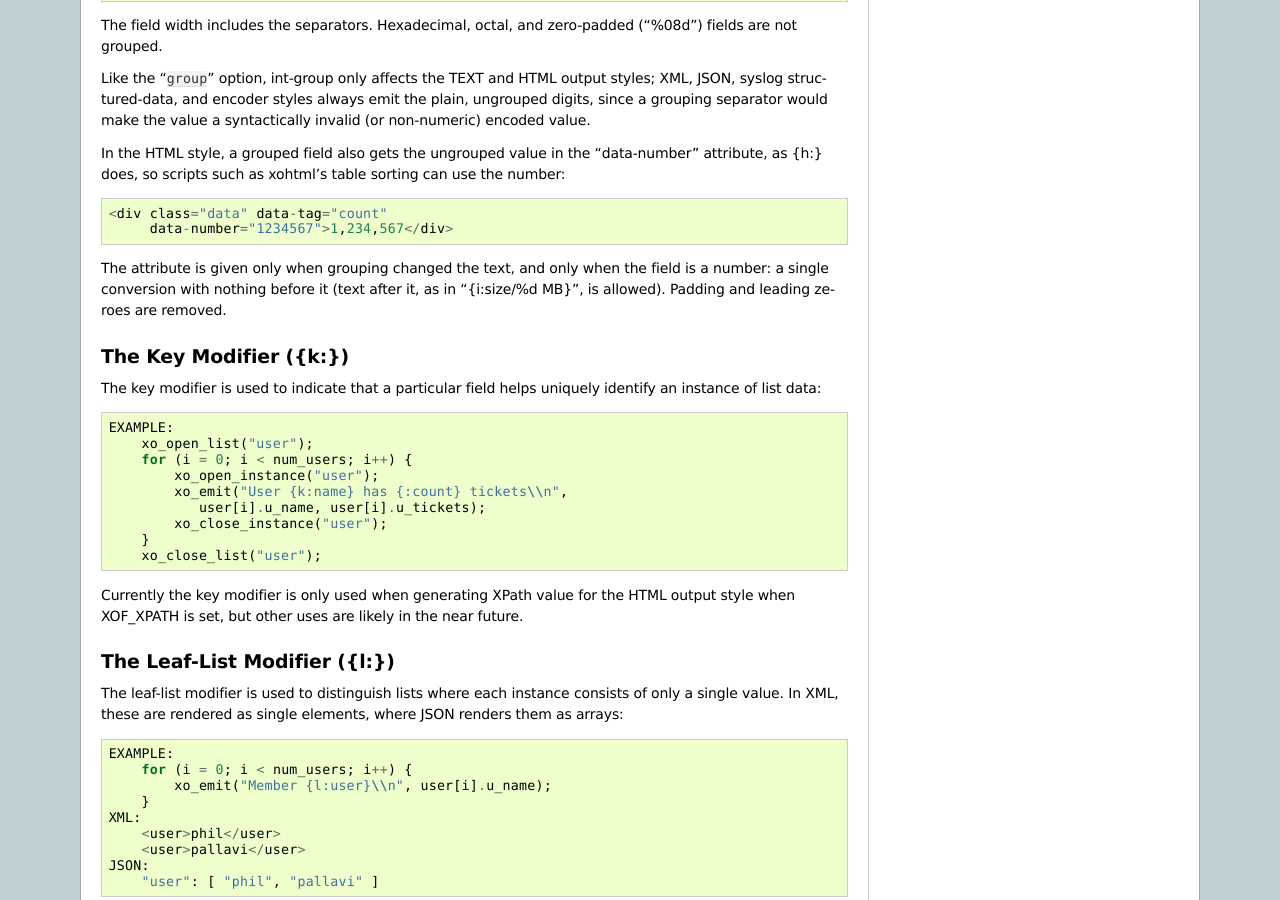
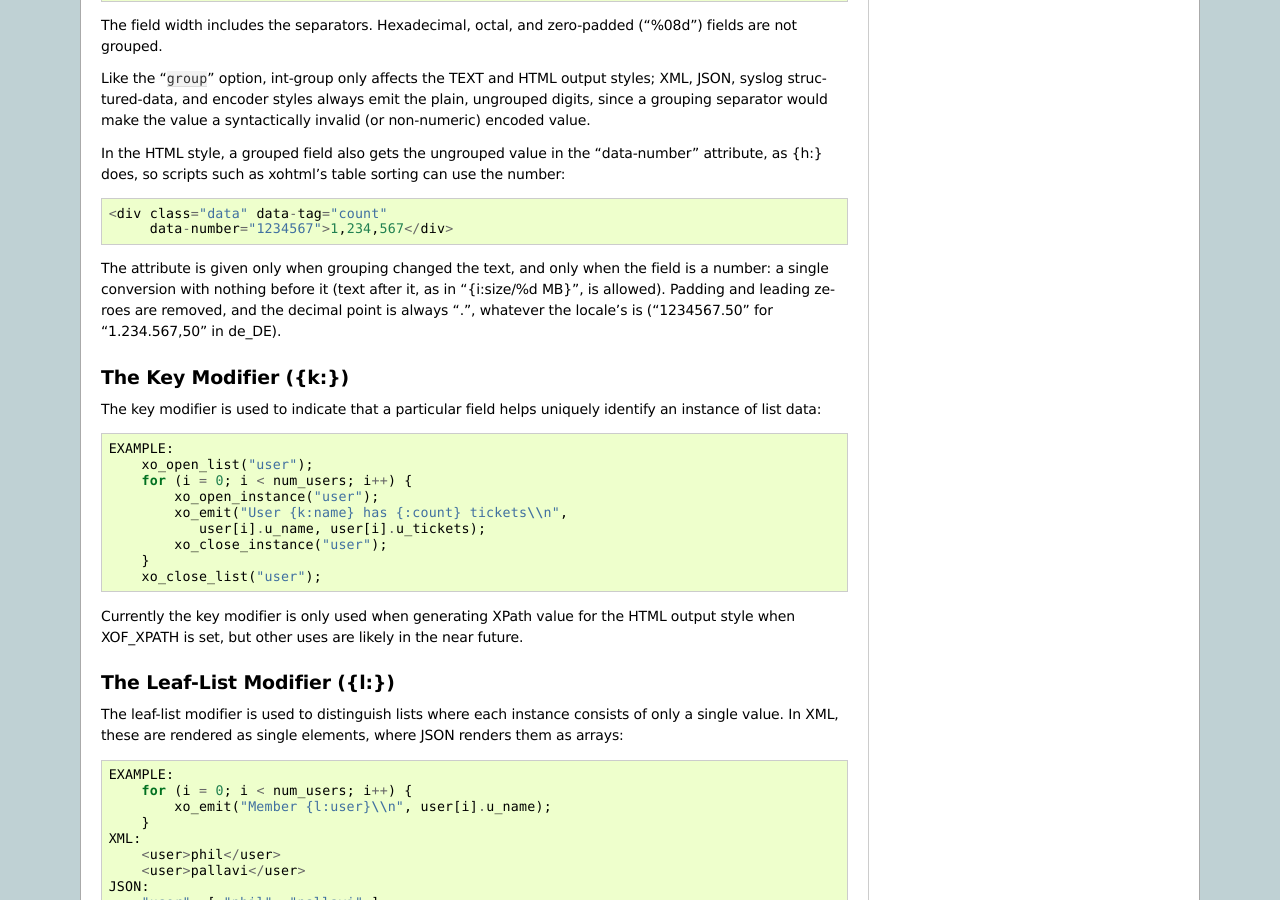
Before and after one commit to Juniper/libxo, a Sphinx documentation site: the page built from doc/field-modifiers.rst, in a window 1280 px wide and 900 px high, scrolled down 5855 px. Built offline with Sphinx 7.4.7, drawn with Linux system fonts in a browser that asks for light colours.

Commit message:
add docs for the decimal point behavior, where locale can affect text but not JSON/etc

```diff
--- a/doc/field-modifiers.rst
+++ b/doc/field-modifiers.rst
@@ -411,7 +411,8 @@ xohtml's table sorting can use the number::
 The attribute is given only when grouping changed the text, and only
 when the field is a number: a single conversion with nothing before
 it (text after it, as in "{i:size/%d MB}", is allowed).  Padding and
-leading zeroes are removed.
+leading zeroes are removed, and the decimal point is always ".",
+whatever the locale's is ("1234567.50" for "1.234.567,50" in de_DE).
 
 .. index:: Field Modifiers; Key
 .. _key-modifier:
```
